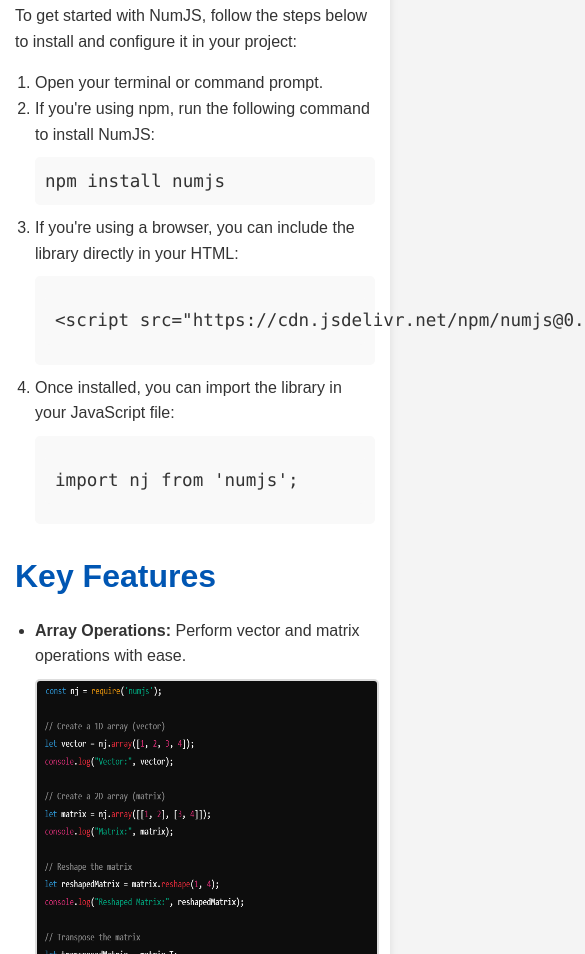
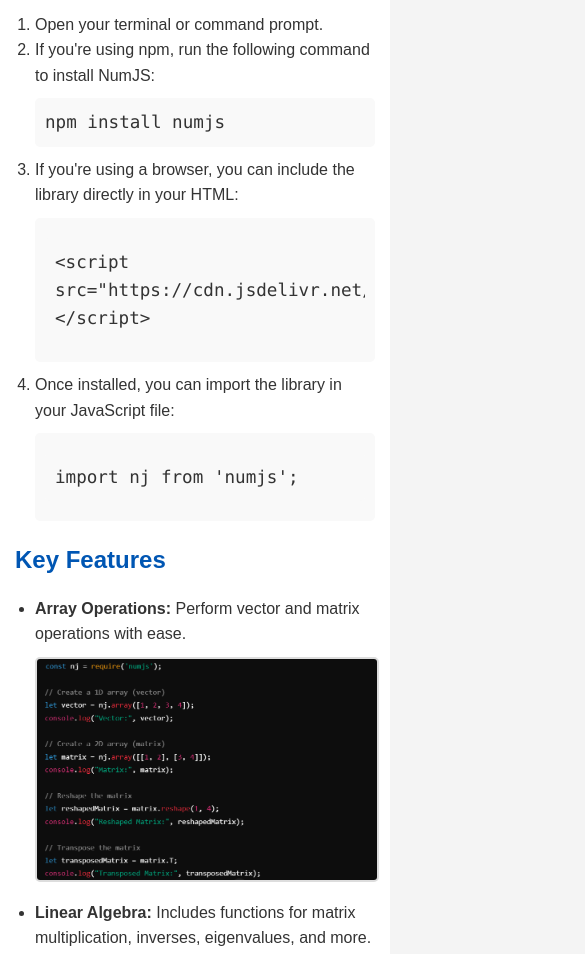
Before and after one commit to Divisht10/PSDV-Exposition-Article-Assignment, a plain HTML site: page index.html in a window 390 px wide. Shown: the part 632-1586 px from the top of the page, 585 px wide, since content can reach past the window. Drawn offline with Linux system fonts and the light colour scheme.

Commit message:
Update index.html

```diff
--- a/index.html
+++ b/index.html
@@ -14,7 +14,7 @@
             padding: 0;
             background-color: #f4f4f4;
             color: #333;
-            scroll-behavior: smooth; /* Smooth scroll */
+            scroll-behavior: smooth;
         }
         h1, h2 {
             color: #0056b3;
@@ -22,7 +22,7 @@
 
         /* Header */
         header {
-            background-color: #4a6fa5; /* More subtle blue */
+            background-color: #4a6fa5;
             color: #fff;
             padding: 15px 0;
             text-align: center;
@@ -32,7 +32,7 @@
             left: 0;
             z-index: 1000;
             box-shadow: 0 4px 8px rgba(0, 0, 0, 0.1);
-            transition: background-color 0.3s ease-in-out; /* Smooth header color change */
+            transition: background-color 0.3s ease-in-out;
         }
         header h1 {
             color: rgb(255, 255, 255);
@@ -43,7 +43,7 @@
         /* Main Content */
         main {
             max-width: 1000px;
-            margin: 100px auto 20px; /* Add margin-top to prevent overlap with the fixed header */
+            margin: 100px auto 20px;
             padding: 20px;
             background-color: #fff;
             border-radius: 10px;
@@ -68,6 +68,8 @@
             font-family: Consolas, "Courier New", monospace;
             font-size: 1.1rem;
             margin: 10px 0;
+            white-space: pre-wrap; /* Allow text to wrap */
+            overflow-x: auto; /* Add horizontal scroll if needed */
         }
         code {
             display: block;
@@ -82,27 +84,15 @@
             padding-left: 20px;
         }
 
-        /* Screenshots */
-        .screenshot {
-            width: 100%;              /* Makes sure the image uses the full width available */
-            max-width: 1200px;         /* Limits the maximum width of the image */
-            height: 600px;            /* Set a standard height for all images */
-            margin: 10px auto;        /* Centers the image horizontally and adds vertical margin */
-            display: block;           /* Ensures the image behaves as a block element */
-            border: 2px solid #ddd;   /* Optional border for a clean look */
-            border-radius: 5px;       /* Rounded corners for a neat appearance */
-        }
-        .code_snippet {
-            width: 100%;              /* Makes sure the image uses the full width available */
-            max-width: 600px;         /* Limits the maximum width of the image */
-            height: 300px;            /* Set a standard height for all images */
-            margin: 10px 0;        /* Centers the image horizontally and adds vertical margin */
-            display: block;           /* Ensures the image behaves as a block element */
-            border: 2px solid #ddd;   /* Optional border for a clean look */
-            border-radius: 5px;       /* Rounded corners for a neat appearance */
+        /* Images */
+        .screenshot, .code_snippet {
+            max-width: 100%;
+            height: auto;
+            margin: 10px 0;
+            border: 2px solid #ddd;
+            border-radius: 5px;
         }
 
-        /* Footer */
         /* Footer */
         footer {
             background-color: #333;
@@ -121,10 +111,9 @@
             text-decoration: underline;
         }
 
-
         /* Buttons */
         .button {
-            background-color: #4a6fa5; /* Matches header color */
+            background-color: #4a6fa5;
             color: white;
             padding: 10px 20px;
             text-decoration: none;
@@ -192,16 +181,26 @@
         /* Mobile Responsiveness */
         @media screen and (max-width: 768px) {
             header h1 {
-                font-size: 2rem;
+                font-size: 1.5rem;
             }
             main {
                 padding: 15px;
+                margin-top: 80px;
+            }
+            h2 {
+                font-size: 1.5rem;
             }
             .section {
                 margin-bottom: 20px;
             }
             footer {
                 font-size: 0.9rem;
+            }
+            .screenshot, .code_snippet {
+                height: auto;
+            }
+            .collapsible {
+                font-size: 1rem;
             }
         }
     </style>
@@ -349,11 +348,10 @@ console.log(sineValues.toString());
                 <li><a href="https://stackoverflow.com/questions/59300786/is-numjs-the-equivalent-of-numpy-in-javascript-what-are-its-dependencies-to-wor" target="_blank">Stack Overflow for NumJS library</a></li>
             </ul>
         </section>
-
     </main>
 
     <footer>
-        <p>Made by J024 : Manognya, Divisht, Helly Bera .</p>
+        <p>Made by J024 : Manognya, Divisht, Helly Bera</p>
     </footer>
 
     <button class="scroll-to-top" id="scrollToTopBtn">&#8679;</button>
```
